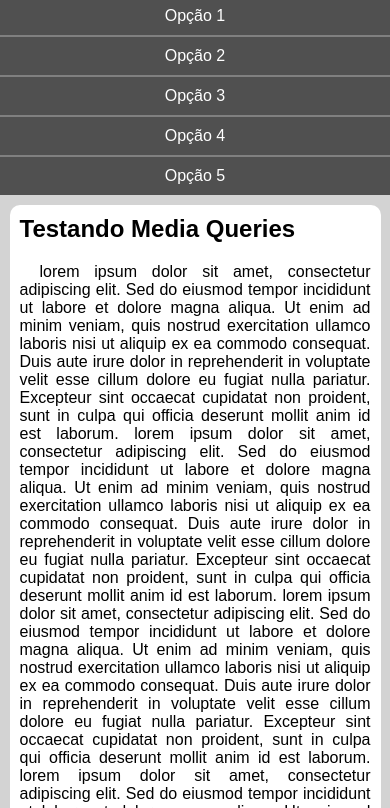
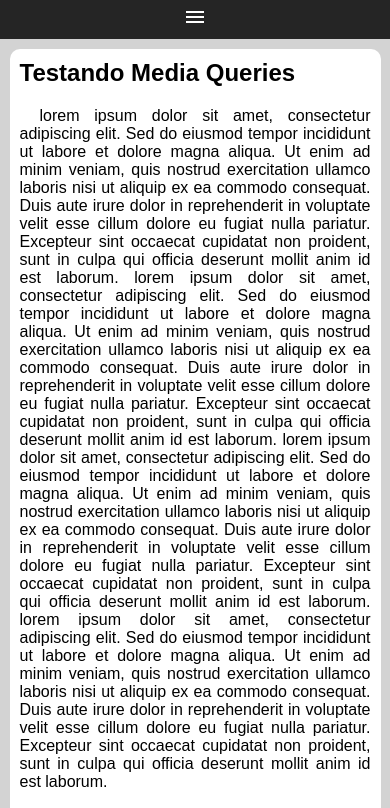
Before and after one commit to marvaozinha/html-css, a plain HTML site: page exercicios/ex026/mq005/index.html in a window 390 px wide. Shown: the part 62-870 px from the top of the page. Drawn offline with nearby package versions, Linux system fonts and the light colour scheme.

Commit message:
exercício 026 de media query

```diff
--- a/exercicios/ex026/mq005/estilos/style.css
+++ b/exercicios/ex026/mq005/estilos/style.css
@@ -3,8 +3,8 @@
 * {
     font-family: Arial, Helvetica, sans-serif;
 
-    margin: 0;
-    padding: 0;
+    margin: 0px;
+    padding: 0px;
 }
 
 body, html {
@@ -12,7 +12,7 @@
 }
 
 header {
-    background-color: rgb(168, 167, 167);
+    background-color: rgb(148, 148, 148);
 }
 
 header > h1 {
@@ -20,8 +20,22 @@
     text-align: center;
 }
 
+i#burger {
+    background-color: rgb(37, 37, 37);
+    color: white;
+    display: block;
+    text-align: center;
+    padding: 10px;
+    cursor: pointer;
+}
+
+i#burger:hover {
+    background-color: white;
+    color: black;
+}
+
 menu {
-    display: block;
+    display: none;
 }
 
 menu > ul {
@@ -33,9 +47,13 @@
     padding: 10px;
     text-decoration: none;
     text-align: center;
-    background-color: rgb(80, 80, 80);
+    background-color: rgb(87, 87, 87);
     color: white;
     border-top: 2px solid gray
+}
+
+menu > ul > li > a:hover {
+    background-color: gray;
 }
 
 main {
@@ -47,12 +65,12 @@
     border-radius: 10px;
 }
 
-article > h2{
+article > h2 {
     padding-bottom: 20px;
 }
 
 article > p {
     text-align: justify;
-    margin-bottom: 10px;
+    margin-bottom: 20px;
     text-indent: 20px;
 }
--- a/exercicios/ex026/mq005/index.html
+++ b/exercicios/ex026/mq005/index.html
@@ -5,11 +5,13 @@
     <meta name="viewport" content="width=device-width, initial-scale=1.0">
     <title>Media Queries</title>
     <link rel="stylesheet" href="estilos/style.css">
+    <link rel="stylesheet" href="https://fonts.googleapis.com/css2?family=Material+Symbols+Outlined:opsz,wght,FILL,GRAD@20..48,100..700,0..1,-50..200&icon_names=menu" />
 </head>
 <body>
     <header>
         <h1>Meu site</h1>
-        <menu>
+        <i id="burger" class="material-symbols-outlined" onclick="clickMenu()">menu</i>
+        <menu id="itens">
             <ul>
                 <li><a href="#">Opção 1</a></li>
                 <li><a href="#">Opção 2</a></li>
@@ -32,5 +34,15 @@
             </p>
         </article>
     </main>
+    <script>
+        function clickMenu () {
+            itens = document.getElementById('itens');
+            if (itens.style.display === 'block') {
+                itens.style.display = 'none';
+            } else {
+                itens.style.display = 'block'
+            }
+        }
+    </script>
 </body>
 </html>
```
